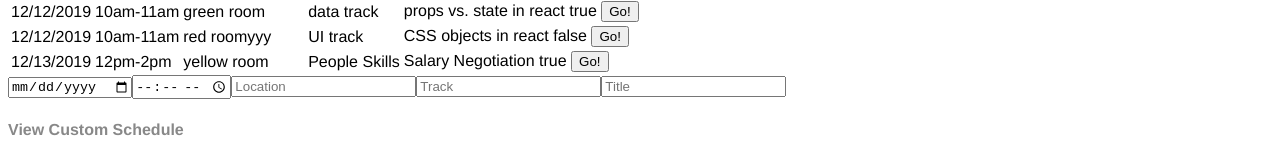
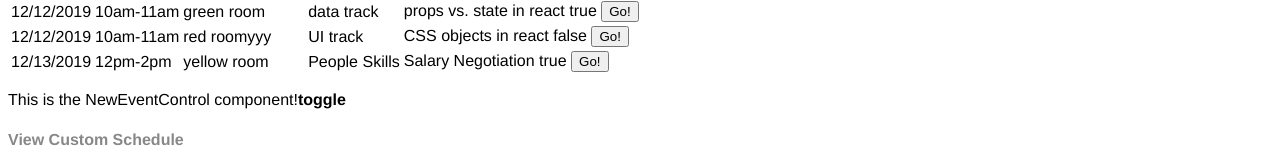
Before and after one commit to PerrySetGo/react-new-voices-site, a React app: page /#/newevent in a window 1280 px wide. Shown: the part 399-564 px from the top of the page. Built offline with nearby package versions, Linux system fonts and the light colour scheme.

Commit message:
add class based component and click handler

```diff
--- a/src/components/App.jsx
+++ b/src/components/App.jsx
@@ -1,7 +1,7 @@
 import React from 'react'
 import HeaderBar from './HeaderBar'
 import Schedule from './Schedule'
-import NewEventForm from './NewEventForm'
+import NewEventControl from './NewEventControl'
 import Error404 from './Error404'
 import Footer from './Footer'
 import { Switch, Route } from 'react-router-dom'
@@ -35,7 +35,7 @@ function App(){
       <Schedule/>
       <Switch>
         <Route exact path='/' component = {Schedule} />
-        <Route path='/newevent' component = {NewEventForm} />
+        <Route path='/newevent' component = {NewEventControl} />
 
         <Route component={Error404} />
       </Switch>
--- /dev/null
+++ b/src/components/NewEventControl.jsx
@@ -0,0 +1,28 @@
+import React from 'react'
+
+class NewEventControl extends React.Component {
+  constructor(props) {
+    super(props);
+    this.state = {
+      formVisibleOnPage: false
+    };
+  this.handleClick = this.handleClick.bind(this); //still not sure i 100% get this
+  }
+
+  handleClick(){
+    console.log(this);
+    this.setState({formVisibleOnPage:true});
+    console.log("form state: " + this.state.formVisibleOnPage);
+  }
+
+  render(){
+    return(
+      <div>
+        <p>This is the NewEventControl component!<strong onClick={this.handleClick}>toggle</strong></p>
+      </div>
+    )
+  }
+
+}
+
+export default NewEventControl;
```
Also changed, not shown: 1 other file (tests, documents, lock files or other folders).
